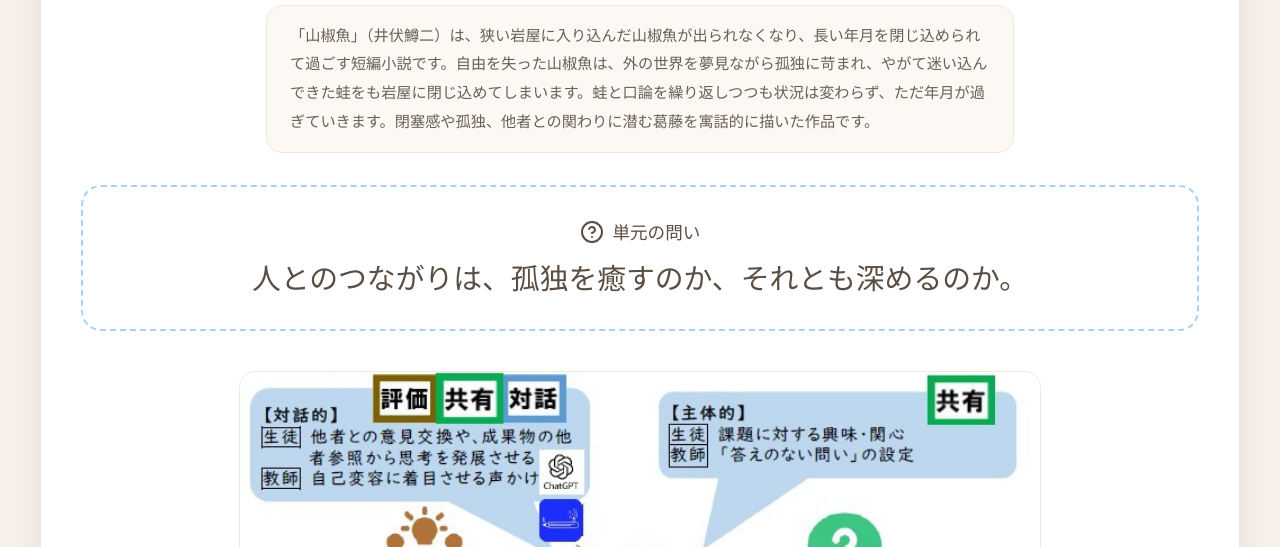
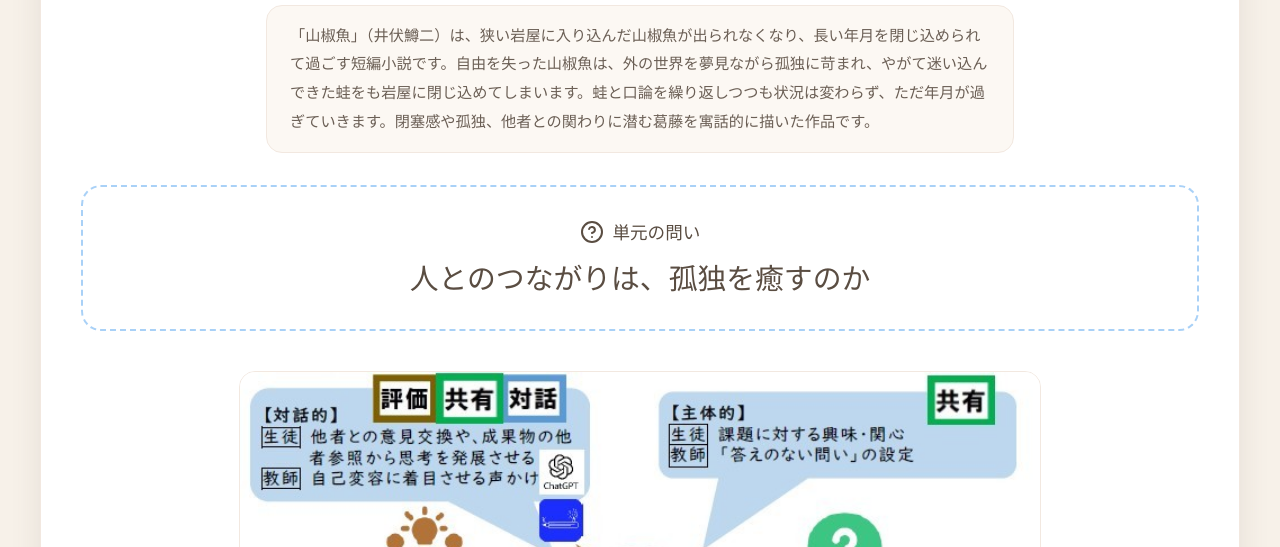
Before and after one commit to nakazchihi-bit/kokugo, a plain HTML site: page index.html in a window 1280 px wide. Shown: the part 253-800 px from the top of the page. Drawn offline with nearby package versions, Linux system fonts and the light colour scheme; a web font is replaced by a local one.

Commit message:
Update index.html

```diff
--- a/index.html
+++ b/index.html
@@ -380,7 +380,7 @@
         <!-- Central Question -->
         <section class="central-question-box">
             <div class="label"><i data-lucide="help-circle"></i>単元の問い</div>
-            <h2 class="question">人とのつながりは、孤独を癒すのか、それとも深めるのか。</h2>
+            <h2 class="question">人とのつながりは、孤独を癒すのか</h2>
         </section>
 
         <div class="image-container" style="max-width: 800px; margin: 1.5em auto 2.5em;">
```
